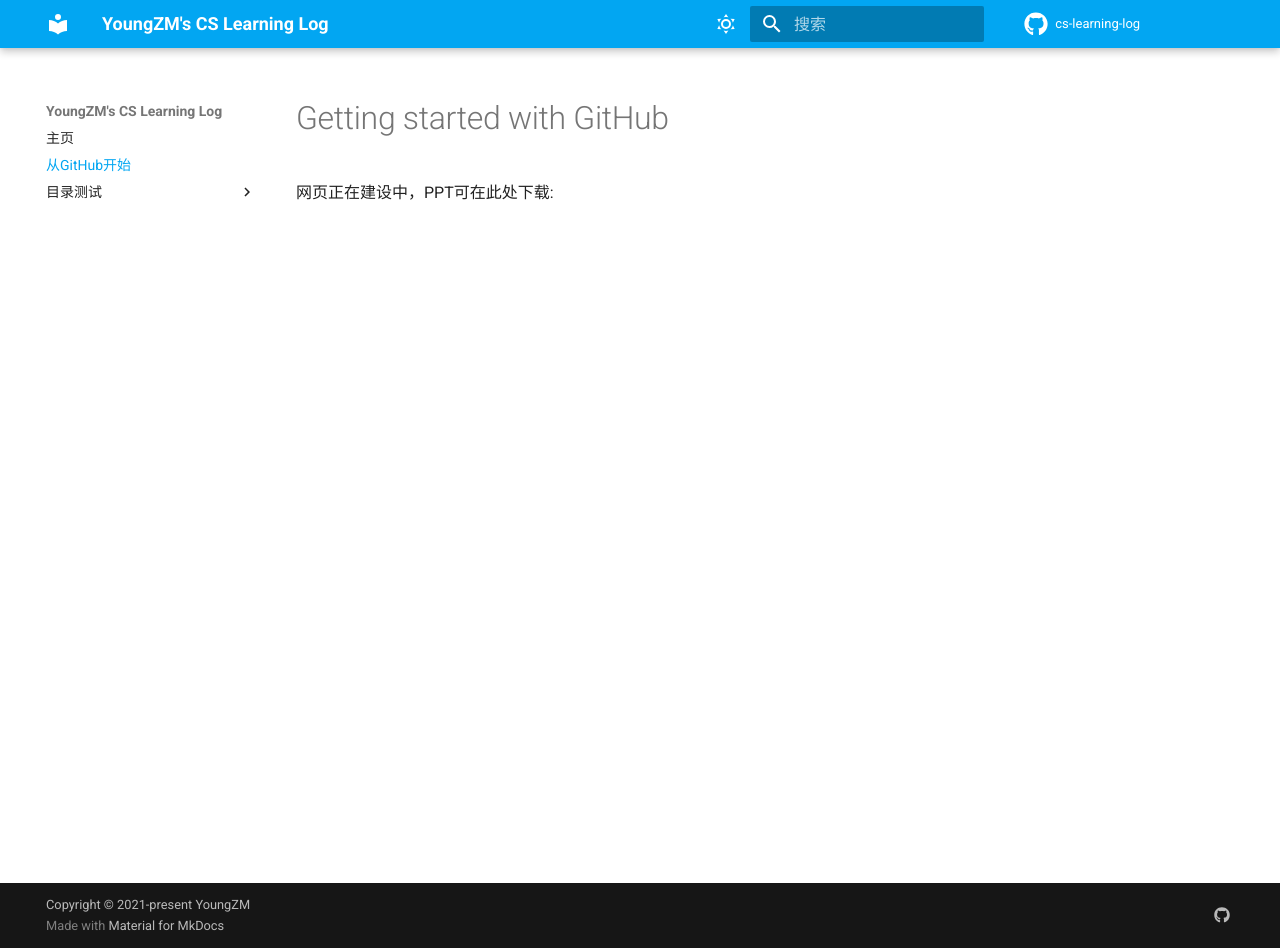
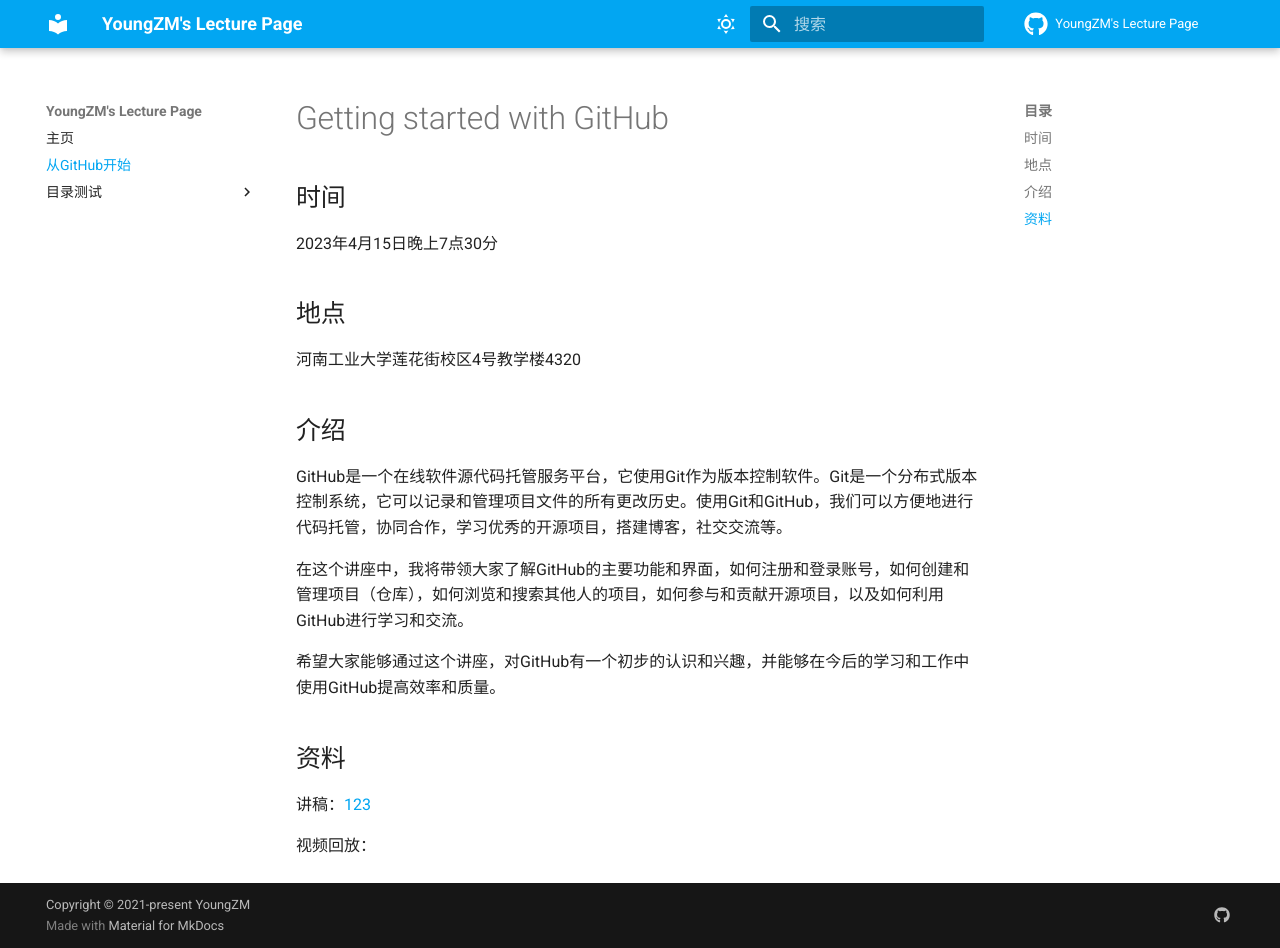
Before and after one commit to youngzm339/cs-learning-log, an MkDocs documentation site: the page built from docs/get_started_with_github.md, in a window 1280 px wide and 948 px high. Built offline with MkDocs 1.6.1 and Material for MkDocs 9.7.7, drawn with Linux system fonts in a browser that asks for light colours; comment, search, counter and statistics services are not loaded.

Commit message:
[NEW]Lecture updated

```diff
--- a/docs/get_started_with_github.md
+++ b/docs/get_started_with_github.md
@@ -1,3 +1,23 @@
 # Getting started with GitHub
 
-网页正在建设中，PPT可在此处下载:
+## 时间
+
+2023年4月15日晚上7点30分
+
+## 地点
+
+河南工业大学莲花街校区4号教学楼4320
+
+## 介绍
+
+GitHub是一个在线软件源代码托管服务平台，它使用Git作为版本控制软件。Git是一个分布式版本控制系统，它可以记录和管理项目文件的所有更改历史。使用Git和GitHub，我们可以方便地进行代码托管，协同合作，学习优秀的开源项目，搭建博客，社交交流等。
+
+在这个讲座中，我将带领大家了解GitHub的主要功能和界面，如何注册和登录账号，如何创建和管理项目（仓库），如何浏览和搜索其他人的项目，如何参与和贡献开源项目，以及如何利用GitHub进行学习和交流。
+
+希望大家能够通过这个讲座，对GitHub有一个初步的认识和兴趣，并能够在今后的学习和工作中使用GitHub提高效率和质量。
+
+## 资料
+
+讲稿：[123]()
+
+视频回放：[]()
--- a/mkdocs.yml
+++ b/mkdocs.yml
@@ -1,10 +1,10 @@
-site_name: YoungZM's CS Learning Log
+site_name: YoungZM's Lecture Page
 site_url: https://youngzm.com/lecture/
 site_author: YoungZM339
 site_description: >-
-    YoungZM's CS Learning Log
+    YoungZM's Lecture Page
 
-repo_name: cs-learning-log
+repo_name: YoungZM's Lecture Page
 repo_url: https://github.com/youngzm339/lecture
 
 copyright: Copyright &copy; 2021-present <a href="https://github.com/YoungZM339" target="_blank" rel="noopener noreferrer">YoungZM</a>
@@ -69,7 +69,7 @@
 extra:
     social:
         - icon: fontawesome/brands/github
-          link: https://github.com/YoungZM339/cs-learning-log/
+          link: https://github.com/YoungZM339/lecture/
     analytics:
         provider: google
         property: UA-170465513-1
```
Also changed, not shown: 1 other file.
